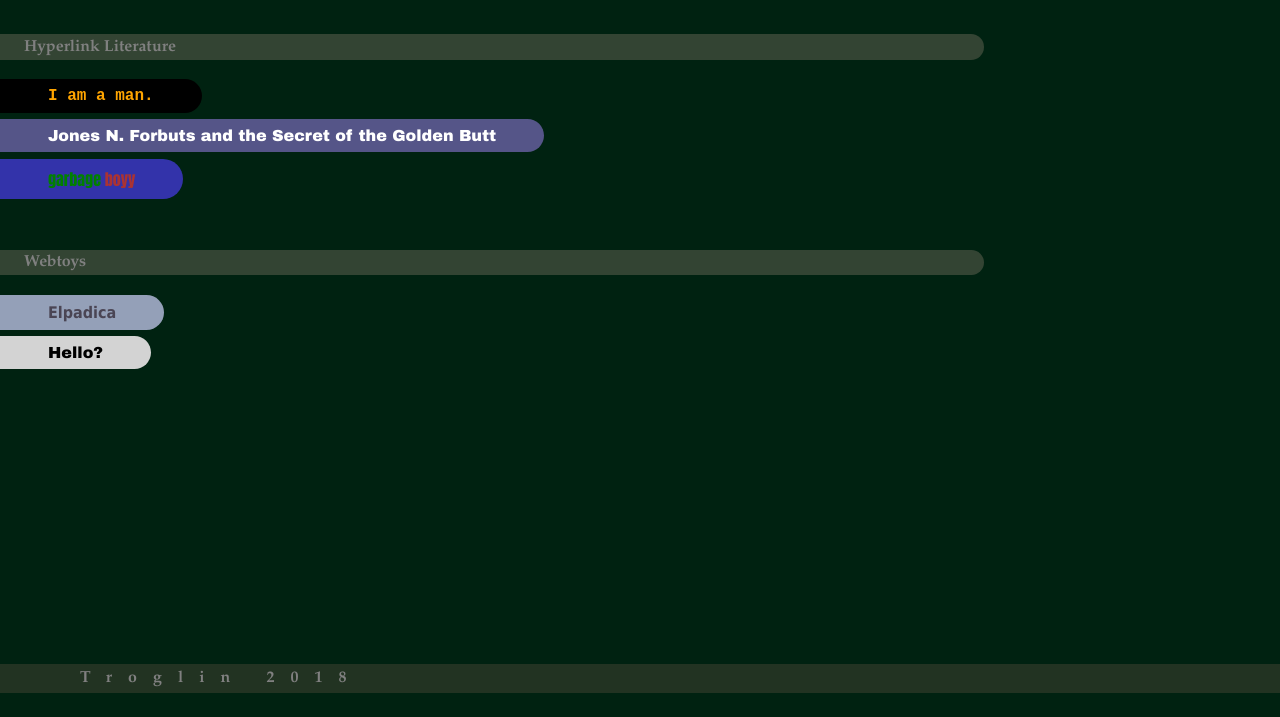
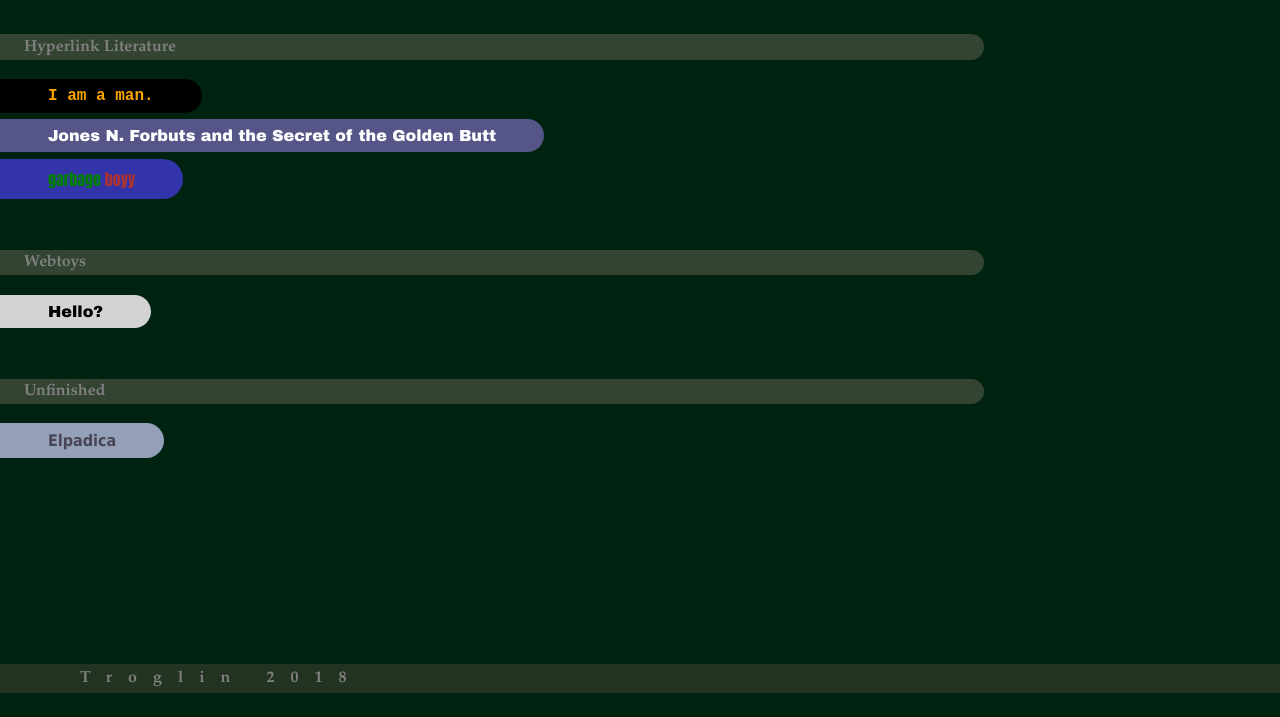
Before and after one commit to Troglin/Graven-Grotto, a plain HTML site: page index.html in a window 1280 px wide. Shown: the part 83-800 px from the top of the page. Drawn offline with Linux system fonts and the light colour scheme.

Commit message:
Update index.html

```diff
--- a/index.html
+++ b/index.html
@@ -116,11 +116,17 @@
 
 	<div class="flexy">
 
+		<a id="hello" href="https://troglin.github.io/Graven-Grotto/magic/hello.html">
+			Hello?</a>
+
+	</div>
+
+	<div class="category">Unfinished</div>
+
+	<div class="flexy">
+
 		<a id="elpadica" href="https://troglin.github.io/Graven-Grotto/magic/elpadica.html">
 			Elpadica</a>
-
-			<a id="hello" href="https://troglin.github.io/Graven-Grotto/magic/hello.html">
-				Hello?</a>
 
 	</div>
 
```
Lines whose indentation alone changed are shown as unchanged.
